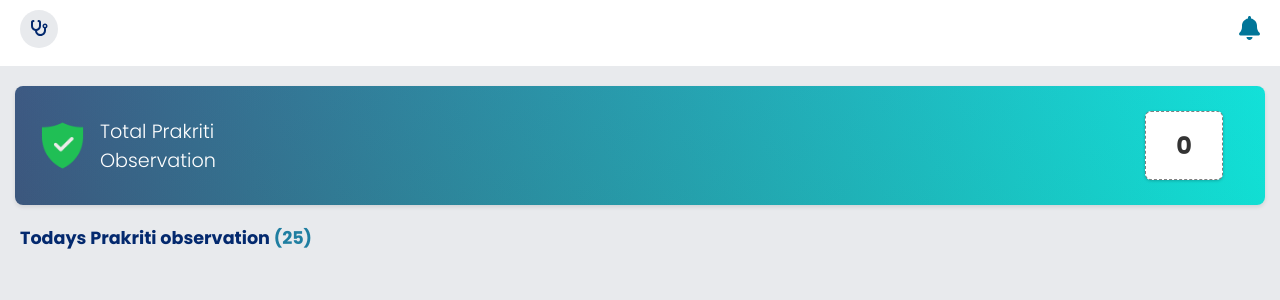
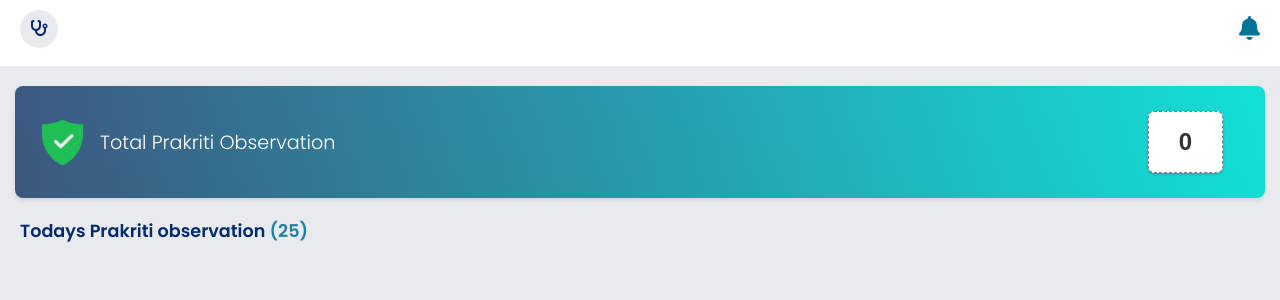
Before and after one commit to shashidhar275/Prakruti_Parikshan, a React (Vite) app in the folder my-app/: page /dashboard in a window 1280 px wide. Shown: the top 300 px of the page. Built offline with nearby package versions, Linux system fonts and the light colour scheme.

Commit message:
Seventh commit.

```diff
--- a/my-app/src/components/Dashboard.jsx
+++ b/my-app/src/components/Dashboard.jsx
@@ -185,7 +185,7 @@ const Dashboard = ({ userName }) => {
         </div>
       </div>
 
-      <div className="dashboard-container poppins-regular">
+      <div className="dashboard-container">
         {/* Total Observations */}
         <div
           style={{
@@ -206,7 +206,7 @@ const Dashboard = ({ userName }) => {
               alt="Shield Check"
               style={{ width: "55px", height: "55px" }}
             />
-            <div className= "poppins-extralight" style={{width: "50%"}}>
+            <div className= "poppins-extralight">
               <span
                 style={{ fontSize: "1.2rem", fontWeight: "300", color: "white" }}
               >
@@ -235,10 +235,10 @@ const Dashboard = ({ userName }) => {
         </div>
 
         {/* Today's Observations */}
-        <h2 className="section-title">
+        <h4 style={{  fontWeight: "600" }} className="section-title poppins-extralight">
           Todays Prakriti observation{" "}
           <span style={{ color: "#1F7EA1" }}>({todaysObservation})</span>
-        </h2>
+        </h4>
         <div className="member-list">
           {members.slice(0, 42).map((member, index) => (
             <div key={index} className="member-card">
```
